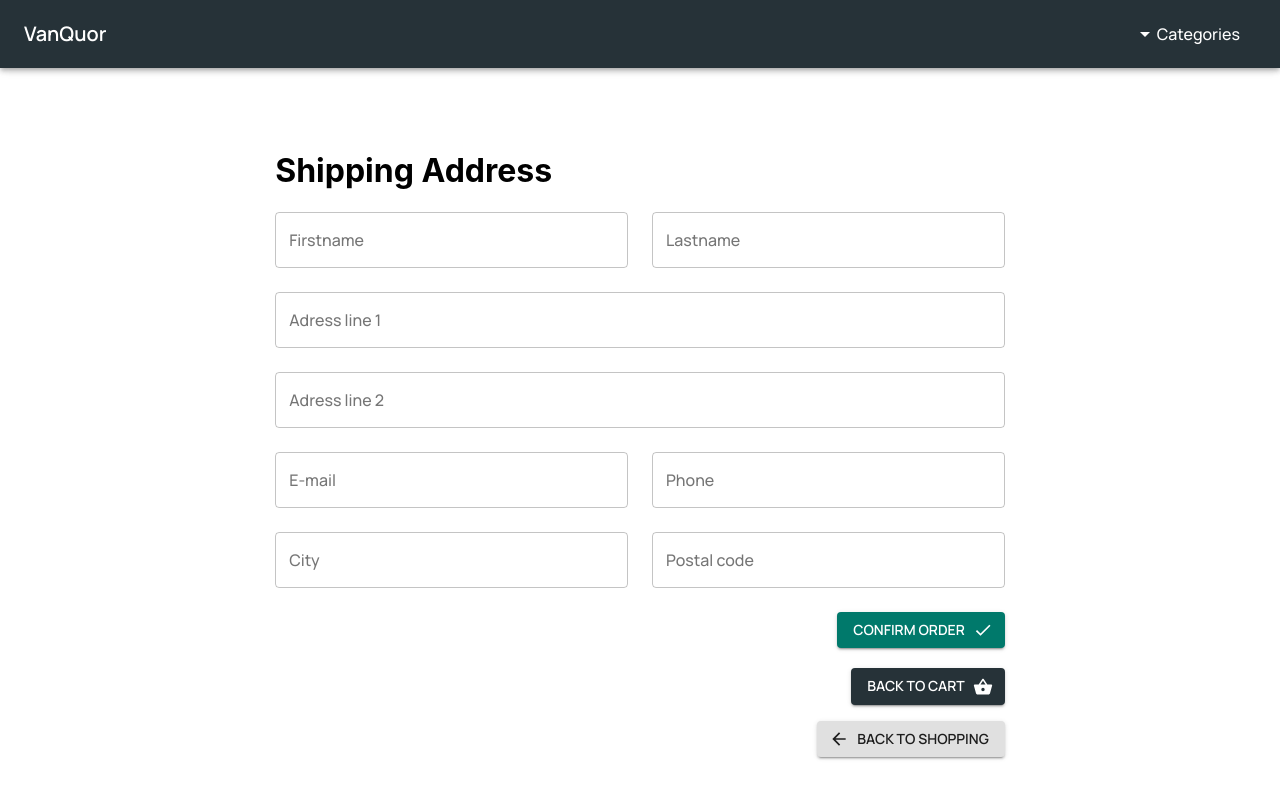
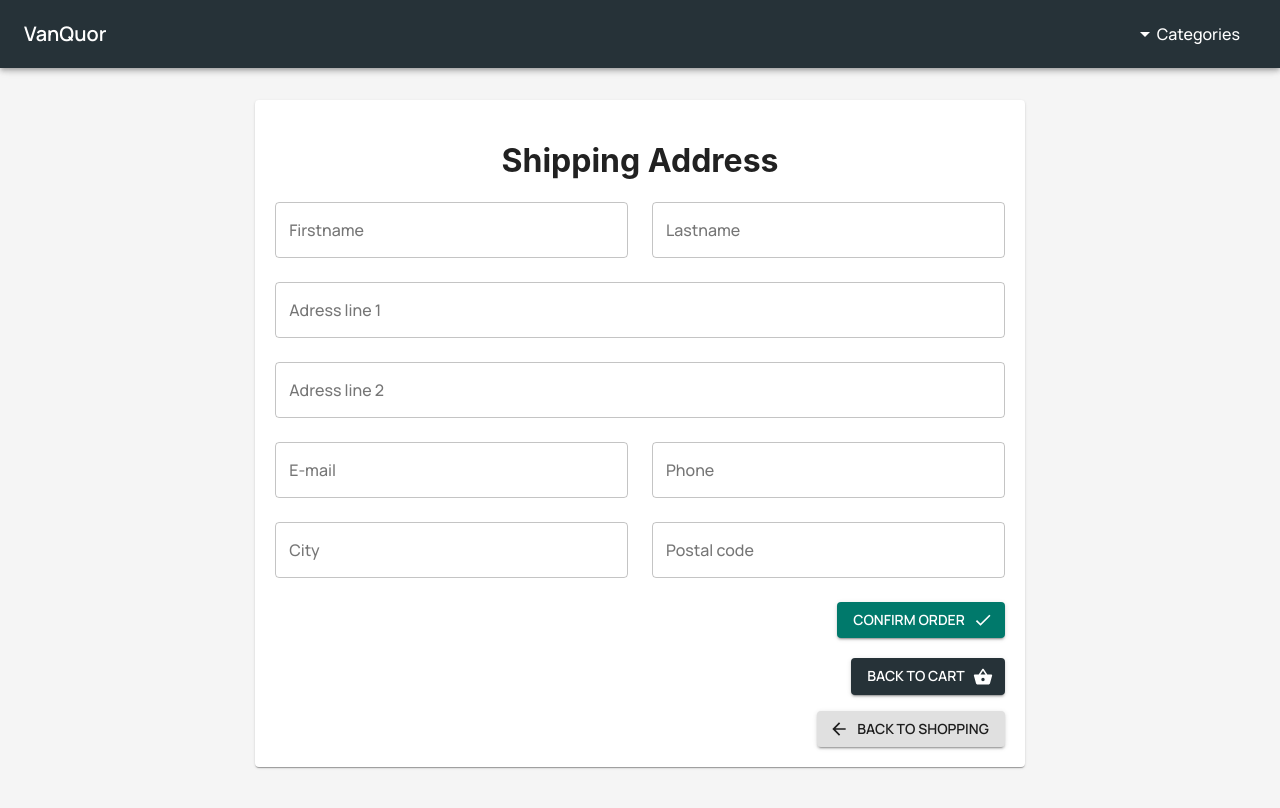
Before and after one commit to ivanvgh/react-coderh, a React (Create React App) app: page /checkout in a window 1280 px wide. Shown: the top 808 px of the page. Built offline with nearby package versions, Linux system fonts and the light colour scheme.

Commit message:
Applying Card containers.

```diff
--- a/public/index.html
+++ b/public/index.html
@@ -10,7 +10,7 @@
   <title>VanQuor</title>
 </head>
 
-<body>
+<body style="background-color: whitesmoke;">
   <noscript>You need to enable JavaScript to run this app.</noscript>
   <div id="root" style="height: 100vh;"></div>
 </body>
--- a/src/components/CartContainer/index.jsx
+++ b/src/components/CartContainer/index.jsx
@@ -1,4 +1,4 @@
-import { Button, Container, Grid } from '@material-ui/core';
+import { Button, Card, Container, Grid } from '@material-ui/core';
 import { makeStyles } from '@material-ui/core/styles';
 import React from 'react';
 import { Link } from 'react-router-dom';
@@ -8,18 +8,16 @@ import { MenuAppBar } from '../Navbar';
 
 const useStyles = makeStyles((theme) => ({
     root: {
-        width: '100%',
-        maxWidth: 360,
-        backgroundColor: theme.palette.background.paper,
+        padding: 20,
     },
     header: {
-        backgroundColor: 'whitesmoke',
+        backgroundColor: '#dbe3e3',
         textAlign: 'right',
-        marginRight: '57px'
+        marginRight: '15px'
     },
     footer: {
         textAlign: 'right',
-        marginRight: '45px'
+        marginRight: '15px'
     }
 }));
 
@@ -35,7 +33,7 @@ const CartContainer = () => {
             <div className="cart-lines" style={{ paddingTop: 100, width: '100%' }}>
                 {
                     cart.length ?
-                        <>
+                        <Card className={classes.root}>
                             <Grid container spacing={5} className={classes.header} justifyContent="flex-end">
                                 <Grid item xs={4} className={classes.header}>
                                     <h3>Total</h3>
@@ -51,14 +49,14 @@ const CartContainer = () => {
                                         Back to shopping
                                     </Button>
                                 </Grid>
-                                <Grid item xs={12} >
+                                <Grid item xs={12}>
                                     <Button component={Link} to='/checkout' variant="contained" color="secondary">
                                         Checkout
                                     </Button>
                                 </Grid>
                             </Grid>
 
-                        </>
+                        </Card>
                         :
                         <>
                             <Grid container spacing={10}>
--- a/src/components/CartItem/index.jsx
+++ b/src/components/CartItem/index.jsx
@@ -8,18 +8,6 @@ import { UseCartContext } from '../../contexts/CartContext';
 import { ItemCount } from '../ItemCount';
 
 const useStyles = makeStyles(theme => ({
-    root: {
-        flexGrow: 1
-    },
-    paper: {
-        padding: theme.spacing(2),
-        margin: 'auto',
-        maxWidth: 500
-    },
-    image: {
-        width: 128,
-        height: 128
-    },
     img: {
         margin: 'auto',
         display: 'block',
@@ -52,7 +40,7 @@ const CartItem = ({ cartLine }) => {
 
     return (
         <ListItem>
-            <Grid container spacing={10} justifyContent="center" alignItems='center'>
+            <Grid container spacing={2} justifyContent="space-around" alignItems='center'>
                 <Grid item xs={2}>
                     <img
                         className={classes.img}
@@ -85,7 +73,7 @@ const CartItem = ({ cartLine }) => {
                         ></ItemCount>
                     </Grid>
                 </Grid>
-                <Grid item xs={2}>
+                <Grid item container xs={2} justifyContent='flex-end'>
                     <Typography variant="subtitle1">$ {totalPrice ? totalPrice.toFixed(2) : totalPrice}</Typography>
                 </Grid>
             </Grid>
--- a/src/components/CheckoutContainer/index.jsx
+++ b/src/components/CheckoutContainer/index.jsx
@@ -1,5 +1,5 @@
 import React from 'react';
-import { Button, Container, Grid } from '@material-ui/core';
+import { Button, Container, Grid, Card } from '@material-ui/core';
 import { MenuAppBar } from '../Navbar';
 import { makeStyles } from '@material-ui/core/styles';
 import { UseForm } from '../../Hooks/UseForm';
@@ -14,7 +14,9 @@ const useStyles = makeStyles((theme) => ({
     root: {
         width: '80%',
         margin: 'auto',
-        paddingTop: 100,
+        marginTop: 100,
+        padding: 20,
+        textAlign: 'center'
     },
 }));
 
@@ -72,7 +74,7 @@ const CheckoutContainer = () => {
     return (
         <Container maxWidth="md">
             <MenuAppBar />
-            <div className={classes.root}>
+            <Card className={classes.root}>
                 <h1>Shipping Address</h1>
                 <ShippingForm
                     values={values}
@@ -92,7 +94,7 @@ const CheckoutContainer = () => {
                         </Button>
                     </Grid>
                 </Grid>
-            </div>
+            </Card>
         </Container>
     );
 };
--- a/src/components/ItemDetail/index.jsx
+++ b/src/components/ItemDetail/index.jsx
@@ -1,4 +1,4 @@
-import { Button, CircularProgress, Grid, makeStyles, Typography } from '@material-ui/core';
+import { Button, Card, CircularProgress, Grid, makeStyles, Typography } from '@material-ui/core';
 import React from 'react';
 import { useState } from 'react';
 import { Link } from 'react-router-dom';
@@ -8,6 +8,9 @@ import { useSnackbar } from 'notistack';
 import { ArrowForward, ArrowRight, ShoppingBasket } from '@material-ui/icons';
 
 const useStyles = makeStyles({
+    root: {
+        padding: 50,
+    },
     loadingContainer: {
         width: '100%',
         height: '40vh',
@@ -48,6 +51,7 @@ const ItemDetail = ({ item, loading }) => {
     }
 
     return (
+        <Card className={classes.root}>
             <Grid container spacing={2}>
                 <Grid item container xs={5} justifyContent='center'>
                     <img className={classes.image} src={item.image} alt="" />
@@ -82,8 +86,6 @@ const ItemDetail = ({ item, loading }) => {
                                     Add to cart
                                 </Button>
                             </Grid>
-
-
                             <Grid item container xs={12} justifyContent='flex-end'>
                                 <Button
                                     component={Link}
@@ -96,11 +98,11 @@ const ItemDetail = ({ item, loading }) => {
                                     Go to cart
                                 </Button>
                             </Grid>
-
                         </Grid>
                     </Grid>
                 </Grid>
             </Grid>
+        </Card>
     );
 };
 
--- a/src/components/OrderContainer/index.jsx
+++ b/src/components/OrderContainer/index.jsx
@@ -1,4 +1,4 @@
-import { Button, Container, Grid, makeStyles } from '@material-ui/core';
+import { Button, Card, Container, Grid, makeStyles } from '@material-ui/core';
 import React from 'react';
 import { Link, useHistory } from 'react-router-dom';
 import { UseLocalStorage } from '../../Hooks/UseLocalStorage';
@@ -8,7 +8,8 @@ const useStyles = makeStyles((theme) => ({
     root: {
         width: '80%',
         margin: 'auto',
-        paddingTop: 100,
+        marginTop: 120,
+        padding: 40
     },
 }));
 
@@ -19,7 +20,8 @@ const OrderContainer = (props) => {
     return (
         <Container maxWidth="md">
             <MenuAppBar />
-            <Grid container justifyContent='center' className={classes.root}>
+            <Card className={classes.root}>
+                <Grid container justifyContent='center' >
                     <Grid item container xs={12} justifyContent='center'>
                         <img src="https://lh3.googleusercontent.com/proxy/Jt00zAGW3RW1d4jR8pXQ6wLxUj-I8WM20qAYplePfXNNIxVM_8EV4UK6bWBG9pg1lY_oHvZPssOx6mEBQNp5faafGcOziLza1rW9GbG33WXQ9O7nZ3QbZp3mPFHFbESWOmCYqbVvlWszb5CzbZg" alt="" />
                     </Grid>
@@ -32,6 +34,8 @@ const OrderContainer = (props) => {
                         </Button>
                     </Grid>
                 </Grid>
+            </Card>
+
         </Container>
     );
 };
```
Lines whose indentation alone changed are shown as unchanged.
